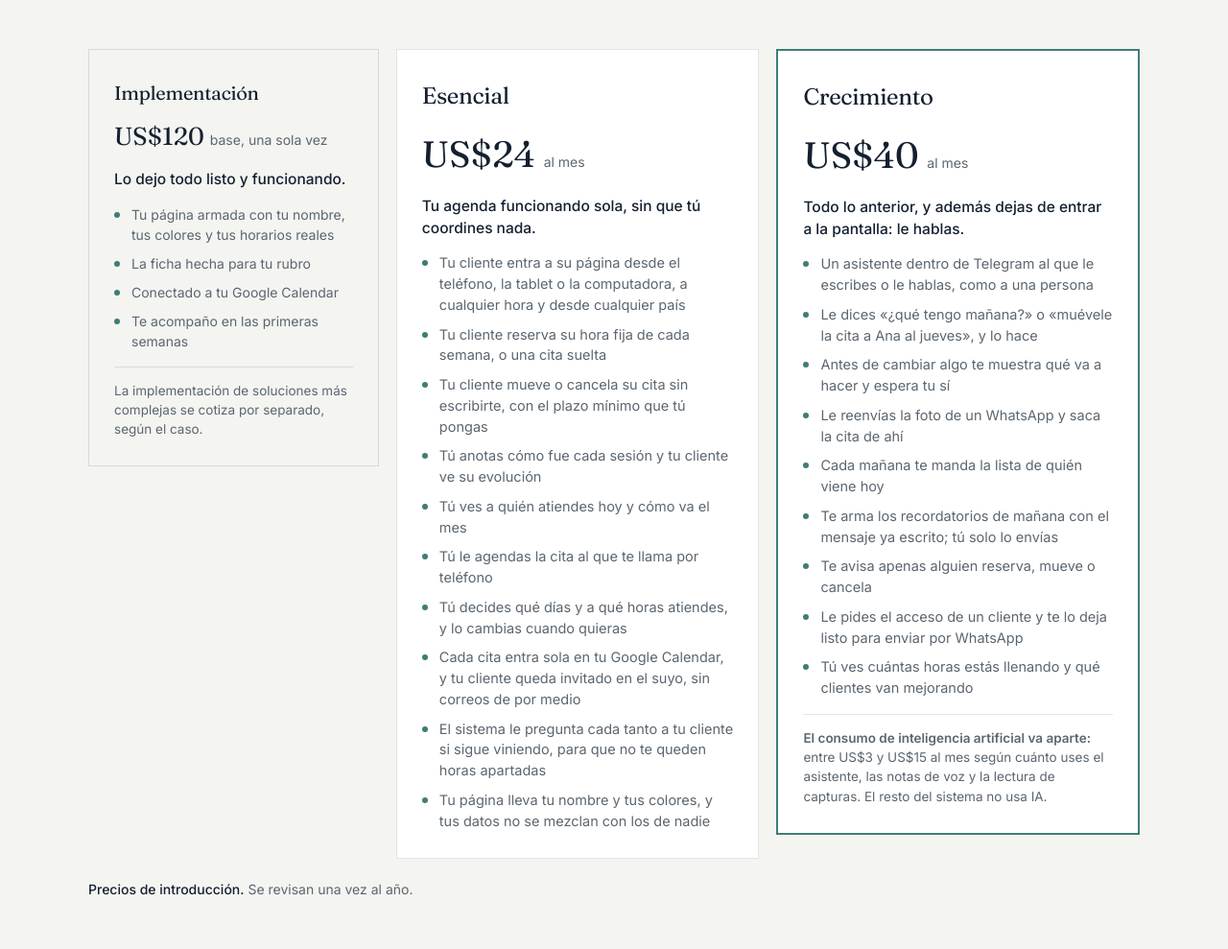
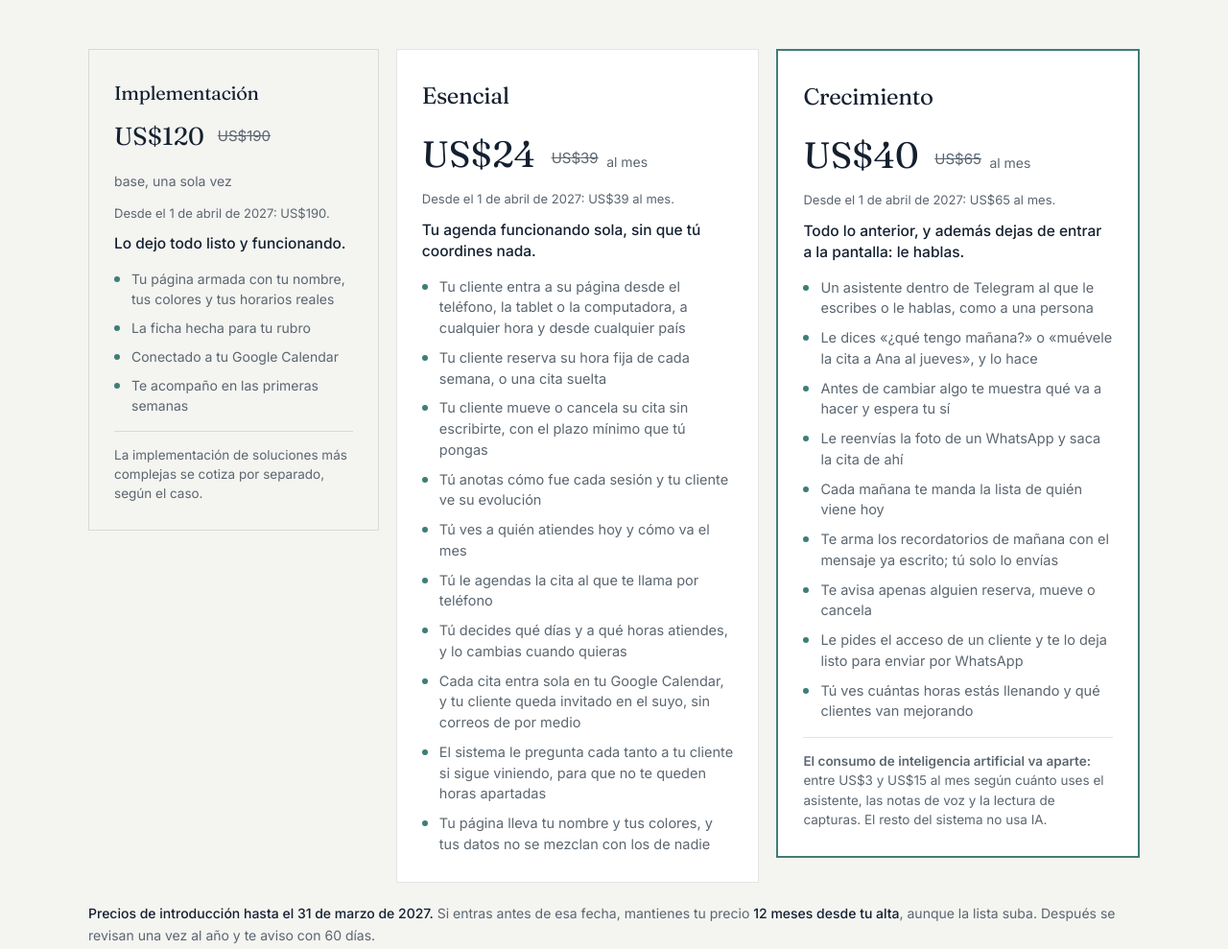
Before and after one commit to abalarezoc/darwinoptima-website, a plain HTML site: page acs.html in a window 1280 px wide. Shown: the part 6714-7703 px from the top of the page at 96% size. Drawn offline with Linux system fonts and the light colour scheme.

Commit message:
Precios de introducción con fecha de fin, y el estándar publicado (#1)
Los precios decían "de introducción, se revisan una vez al año", sin
fecha y sin decir hacia dónde se revisan. Una introducción sin fin no
es una promoción: es el precio, y el número de hoy se vuelve el ancla
para todos los clientes que vengan.

Tres cambios:

- Cada plan muestra el precio estándar tachado al lado del actual, con
  la fecha desde la que entra en vigor. El descuento pasa a valer algo
  en la conversación de venta, y la subida queda automática en vez de
  ser una negociación incómoda dentro de un año.
- La nota de abajo dice hasta cuándo (31 de marzo de 2027), que quien
  entre antes mantiene su precio 12 meses desde su alta aunque la lista
  suba, y que los cambios se avisan con 60 días.
- La implementación sube más que las mensualidades (120 → 190, contra
  24 → 39 y 40 → 65). Es pago único, así que no toca la pregunta de si
  alcanza todos los meses; financia el acompañamiento, que es lo que
  decide si el cliente se queda; y filtra: quien no paga por dejarlo
  andando tampoco cambia su manera de trabajar.

El "small" del precio lleva white-space:nowrap porque "base, una sola
vez" se partía en dos líneas al entrar el precio tachado.


Claude-Session: https://claude.ai/code/session_01Qhr4gciN7TtUmTVgEceRQ9

Co-authored-by: Claude <noreply@anthropic.com>

```diff
--- a/acs.html
+++ b/acs.html
@@ -140,7 +140,15 @@ section{padding:104px 0}
 .plan.hl{border:2px solid var(--teal)}
 .plan h3{font-size:24px}
 .plan .pr{font-family:var(--serif);font-size:38px;margin-top:10px}
-.plan .pr small{font-family:var(--sans);font-size:14px;color:var(--mute)}
+.plan .pr small{font-family:var(--sans);font-size:14px;color:var(--mute);
+  /* Que baje entera en vez de partirse: "base, una / sola vez" se leía mal. */
+  white-space:nowrap}
+/* El precio estándar, al lado del de introducción: hace visible que el
+   descuento vale algo hoy, y que tiene fecha de fin. */
+.plan .antes{font-family:var(--sans);font-size:15px;color:var(--mute);
+  text-decoration:line-through;margin-left:8px;vertical-align:4px}
+.plan .desde{display:block;font-family:var(--sans);font-size:13px;
+  color:var(--mute);margin-top:6px;line-height:1.4}
 .plan p{color:var(--mute);font-size:15px;margin-top:12px}
 .plan.impl{background:transparent}
 .plan.impl h3{font-size:20px}
@@ -220,7 +228,7 @@ footer a{color:inherit}footer .tel a{white-space:nowrap}
 <section class="light" style="padding-top:20px" id="planes"><div class="wrap">
  <div class="head"><p class="eyebrow">Planes</p><h2>Dos versiones. <em>La diferencia es cuánto trabajo te quita.</em></h2></div>
  <div class="plans">
-  <aside class="plan impl"><h3>Implementación</h3><div class="pr">US$120 <small>base, una sola vez</small></div>
+  <aside class="plan impl"><h3>Implementación</h3><div class="pr">US$120 <span class="antes">US$190</span> <small>base, una sola vez</small><span class="desde">Desde el 1 de abril de 2027: US$190.</span></div>
    <p class="sub">Lo dejo todo listo y funcionando.</p>
    <ul>
     <li>Tu página armada con tu nombre, tus colores y tus horarios reales</li>
@@ -229,7 +237,7 @@ footer a{color:inherit}footer .tel a{white-space:nowrap}
     <li>Te acompaño en las primeras semanas</li>
    </ul>
    <p class="fine">La implementación de soluciones más complejas se cotiza por separado, según el caso.</p></aside>
-  <div class="plan"><h3>Esencial</h3><div class="pr">US$24 <small>al mes</small></div>
+  <div class="plan"><h3>Esencial</h3><div class="pr">US$24 <span class="antes">US$39</span> <small>al mes</small><span class="desde">Desde el 1 de abril de 2027: US$39 al mes.</span></div>
    <p class="sub">Tu agenda funcionando sola, sin que tú coordines nada.</p>
    <ul>
     <li>Tu cliente entra a su página desde el teléfono, la tablet o la computadora, a cualquier hora y desde cualquier país</li>
@@ -243,7 +251,7 @@ footer a{color:inherit}footer .tel a{white-space:nowrap}
     <li>El sistema le pregunta cada tanto a tu cliente si sigue viniendo, para que no te queden horas apartadas</li>
     <li>Tu página lleva tu nombre y tus colores, y tus datos no se mezclan con los de nadie</li>
    </ul></div>
-  <div class="plan hl"><h3>Crecimiento</h3><div class="pr">US$40 <small>al mes</small></div>
+  <div class="plan hl"><h3>Crecimiento</h3><div class="pr">US$40 <span class="antes">US$65</span> <small>al mes</small><span class="desde">Desde el 1 de abril de 2027: US$65 al mes.</span></div>
    <p class="sub">Todo lo anterior, y además dejas de entrar a la pantalla: le hablas.</p>
    <ul>
     <li>Un asistente dentro de Telegram al que le escribes o le hablas, como a una persona</li>
@@ -258,7 +266,7 @@ footer a{color:inherit}footer .tel a{white-space:nowrap}
    </ul>
    <p class="fine"><b>El consumo de inteligencia artificial va aparte:</b> entre US$3 y US$15 al mes según cuánto uses el asistente, las notas de voz y la lectura de capturas. El resto del sistema no usa IA.</p></div>
  </div>
- <p class="pricenote"><b>Precios de introducción.</b> Se revisan una vez al año.</p>
+ <p class="pricenote"><b>Precios de introducción hasta el 31 de marzo de 2027.</b> Si entras antes de esa fecha, mantienes tu precio <b>12 meses desde tu alta</b>, aunque la lista suba. Después se revisan una vez al año y te aviso con 60 días.</p>
 </div></section>
 <section class="dark cta"><div class="wrap">
  <p class="eyebrow">En una o dos semanas</p>
```
